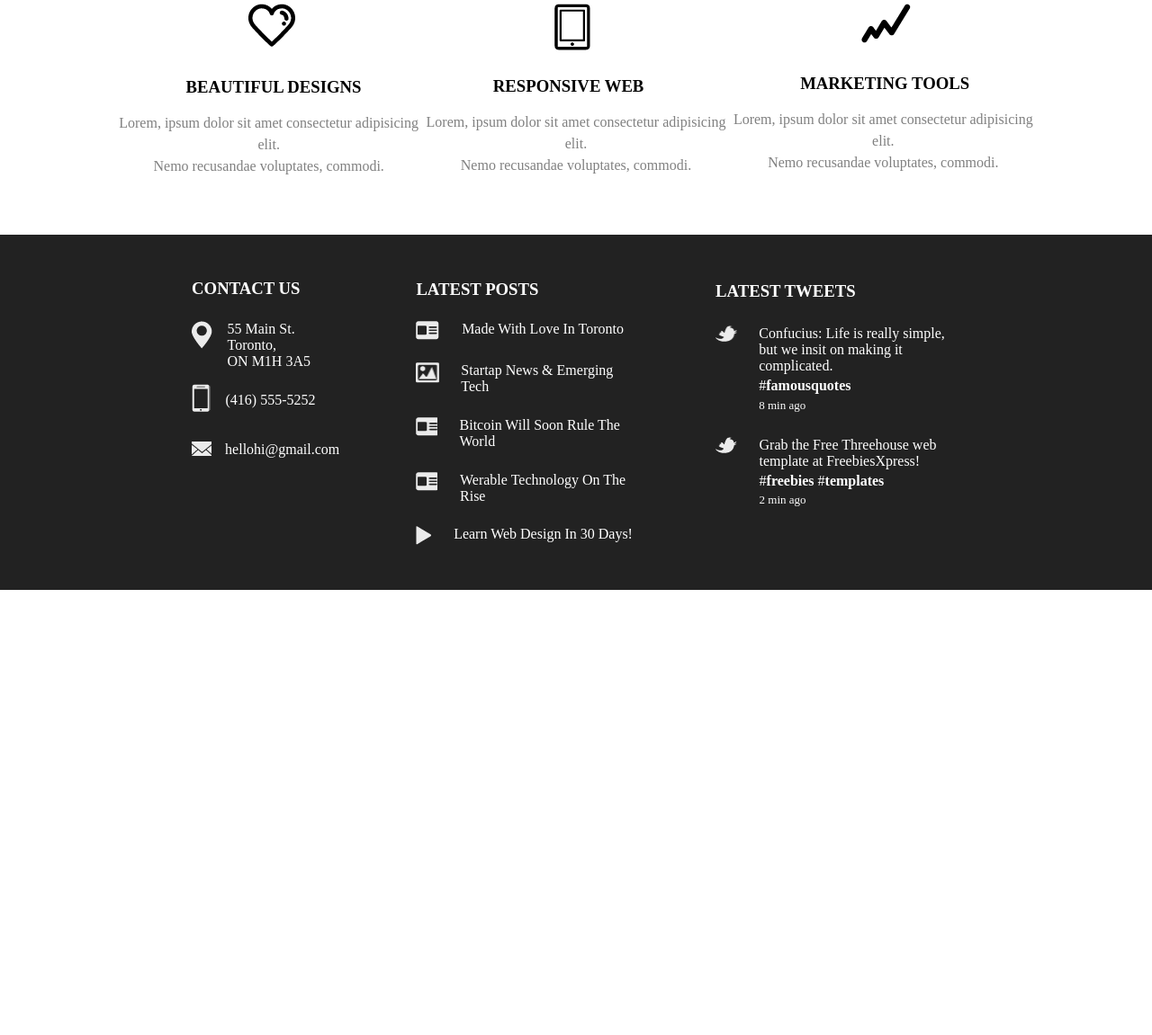
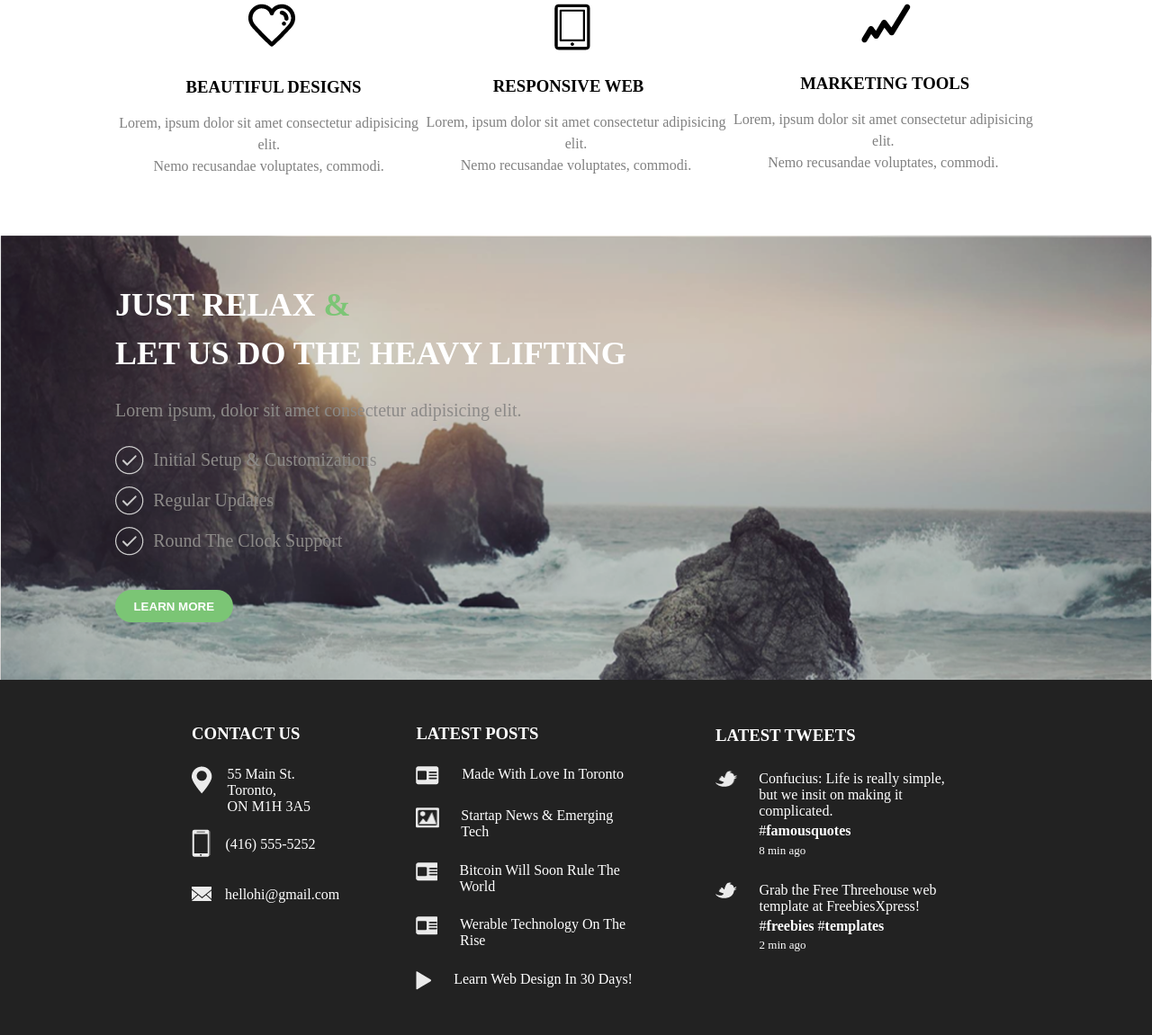
Before and after one commit to KKonon/ThreeHouse, a PHP site: page / in a window 1280 px wide. Shown: the part 807-1958 px from the top of the page at 90% size. Before the commit the page ends 1463 px from the top, so only its background shows below. Run offline with PHP 8.4, Linux system fonts and the light colour scheme.

Commit message:
relax finish

```diff
--- a/css/style.css
+++ b/css/style.css
@@ -191,8 +191,106 @@
     color: #808080;
 }
 
+.relax{
+    background-image: url(/images/bckgrelax.png);
+    background-size: cover;
+
+    padding-bottom: 5%;
+}
+
+.relax h2{
+    text-transform: uppercase;
+    font-size: 36px;
+    line-height: 1.5;
+    color: white;
+
+    padding: 5% 0% 2% 0%;
+}
+
+.relax h2 span{
+    color: #7cc576;
+}
+
+.relax p{
+    font-size: 20px;
+    line-height: 1.5;
+    color: #8c8a88;
+}
+
+.relax .relax__case1{
+    display: flex;
+    padding-top: 2%;
+}
+
+.relax .relax__case1 .relax__case1__img{
+    background-image: url(/images/Circlerelax.png);
+    width: 32px;
+    height: 32px;
+}
+
+.relax .relax__case1 p{
+    font-size: 20px;
+    padding-left: 1%;
+
+    color: #8c8a88;
+}
 
 
+.relax .relax__case2{
+    display: flex;
+    padding: 1% 0 1% 0;
+}
+
+.relax .relax__case2 .relax__case2__img{
+    background-image: url(/images/Circlerelax.png);
+    width: 32px;
+    height: 32px;
+}
+
+.relax .relax__case2 p{
+    font-size: 20px;
+    padding-left: 1%;
+
+    color: #8c8a88;
+}
+
+.relax .relax__case3{
+    display: flex;
+}
+
+.relax .relax__case3 .relax__case3__img{
+    background-image: url(/images/Circlerelax.png);
+    width: 32px;
+    height: 32px;
+}
+
+.relax .relax__case3 p{
+    font-size: 20px;
+    padding-left: 1%;
+
+    color: #8c8a88;
+}
+
+.relax .relax__btn{
+    padding-top: 3%;
+}
+
+.relax .relax__btn button{
+    border-radius: 50px;
+    padding: 1% 2%;
+    appearance: none;
+    border: none;
+
+    text-transform: uppercase;
+    background-color: #7bc575;
+    color: white;
+    font-weight: bold;
+    cursor: pointer;
+}
+
+.relax .relax__btn button:hover{
+    background-color: grey;
+}
 
 .Fwrapper{
     display: flex;
--- a/index.php
+++ b/index.php
@@ -45,5 +45,32 @@ require_once "./php/nav.php";
     </div>
 </div>
 
+<div class="relax">
+
+    <div class="relax__head content">
+        <h2>Just relax <span>&</span> <br>let us do the heavy lifting</h2>
+        <p>Lorem ipsum, dolor sit amet consectetur adipisicing elit.</p>
+    </div>
+
+    <div class="relax__case1 content">
+        <div class="relax__case1__img"></div>
+        <p>Initial Setup & Customizations</p>
+    </div>
+
+    <div class="relax__case2 content">
+        <div class="relax__case2__img"></div>
+        <p>Regular Updates</p>
+    </div>
+
+    <div class="relax__case3 content">
+        <div class="relax__case3__img"></div>
+        <p>Round The Clock Support</p>
+    </div>
+
+    <div class="relax__btn content">
+        <button>Learn More</button>
+    </div>
+</div>
+
 <?php
 require_once "./php/footer.php";
```
Also changed, not shown: images/Circlerelax.png (added), images/bckgrelax.png (added).
